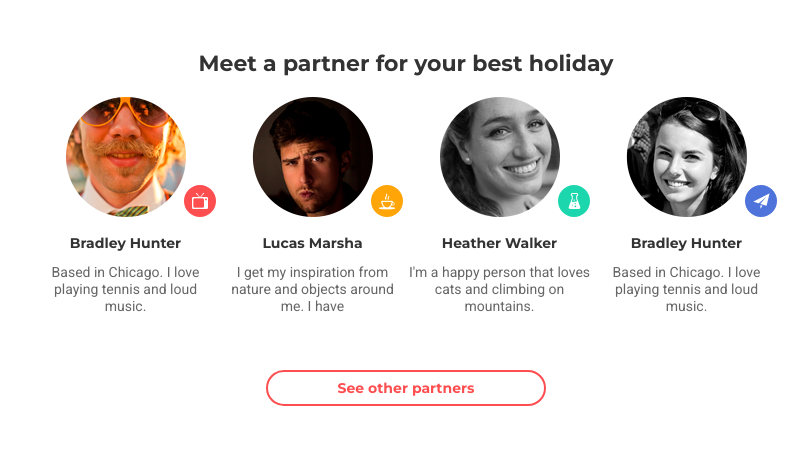
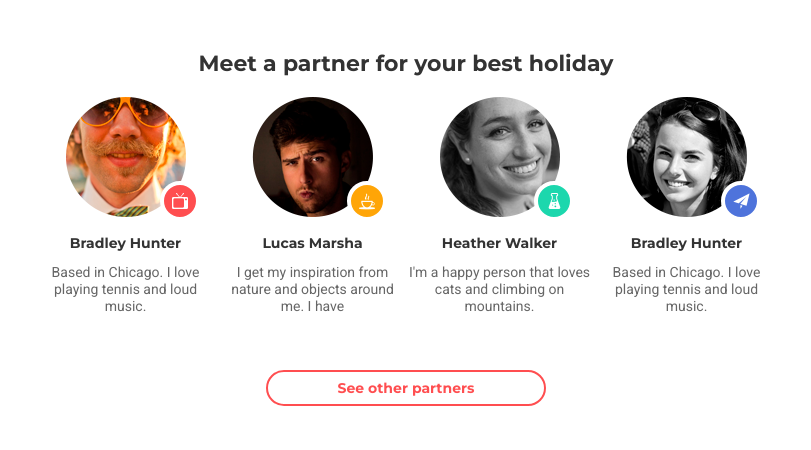
Before and after one commit to llenn4ik/homt-work2, a plain HTML site: page module08/index.html in a window 1280 px wide. Shown: the part 562-1012 px from the top of the page, without its empty margins (234-1045 px from the left). Drawn offline with Linux system fonts and the light colour scheme.

Commit message:
last correct

```diff
--- a/module08/style.css
+++ b/module08/style.css
@@ -234,4 +234,6 @@
        height: 258px;
        justify-content: space-between;
    }
+     .partner-item .img::after {
+        left: 128px}
 }
```
